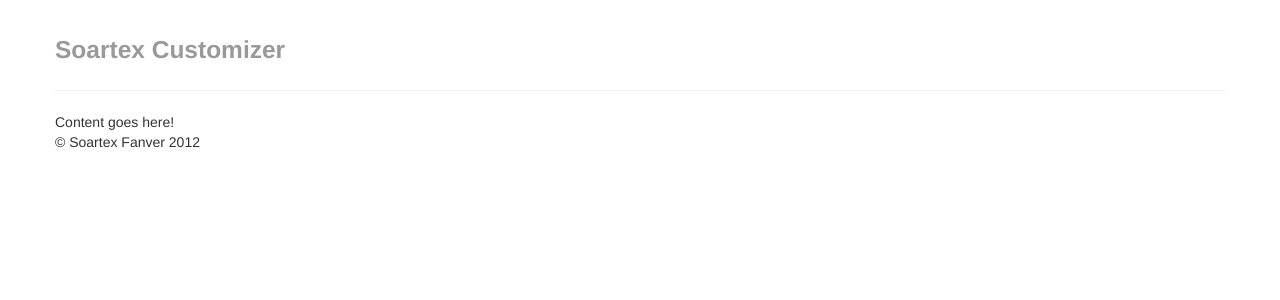
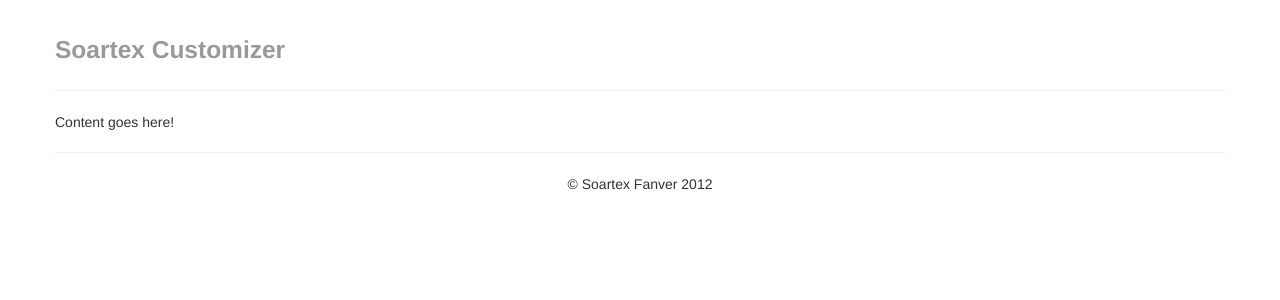
Before and after one commit to Soartex/Soartex-Customizer-v1, a PHP site: page / in a window 1280 px wide. Shown: the top 300 px of the page. Run offline with PHP 8.4, Linux system fonts and the light colour scheme.

Commit message:
Footer formatting change.

```diff
--- a/assets/css/global.css
+++ b/assets/css/global.css
@@ -4,3 +4,9 @@ body {
 	padding-bottom: 40px;
 
 }
+
+.footer {
+
+	text-align: center;
+
+}
--- a/index.php
+++ b/index.php
@@ -12,7 +12,7 @@
 
 		<link rel="stylesheet" type="text/css" href="assets/css/global.css" />
 
-    </head>
+	</head>
 
 	<body>
 
@@ -28,6 +28,8 @@
 
 			Content goes here!
 
+			<hr/>
+
 			<div class="footer">
 
 				<p>&copy; Soartex Fanver 2012</p>
```
